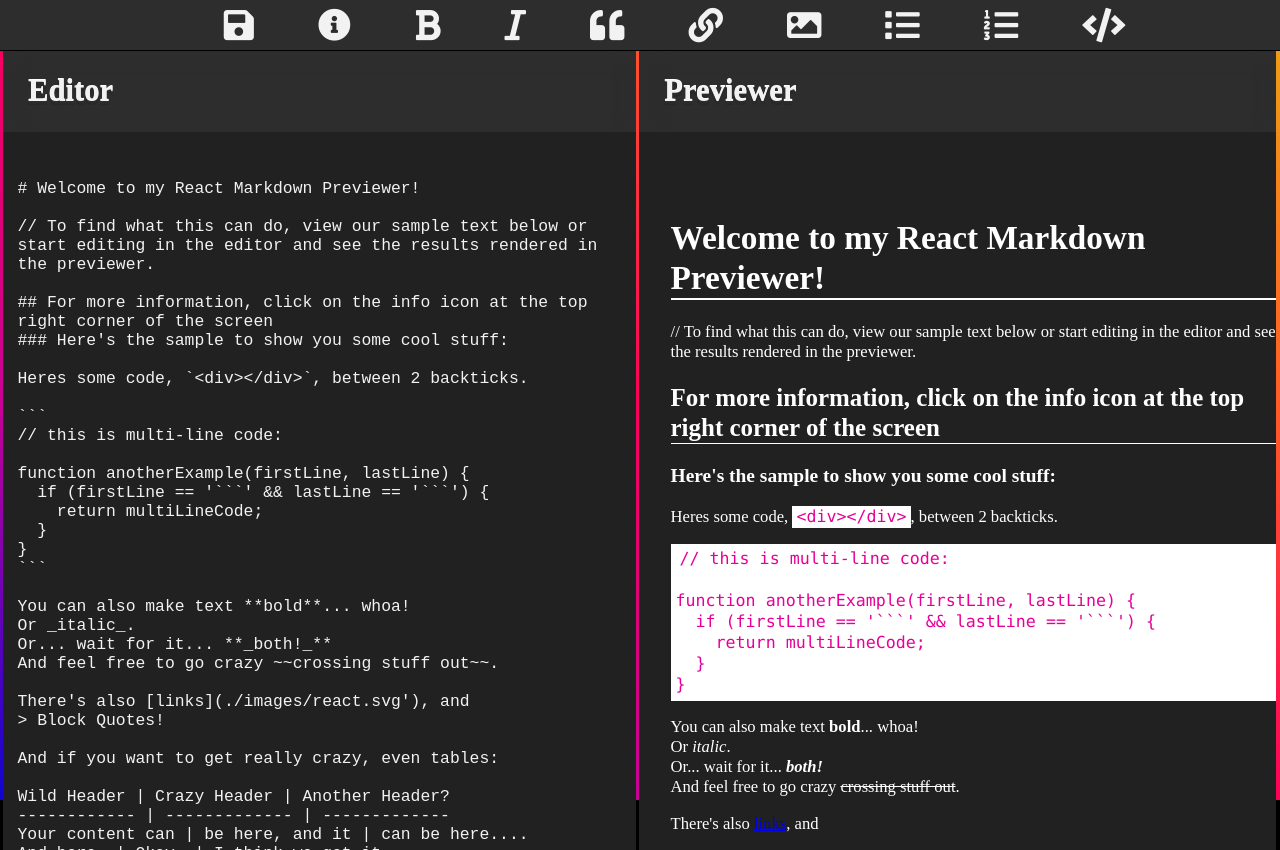
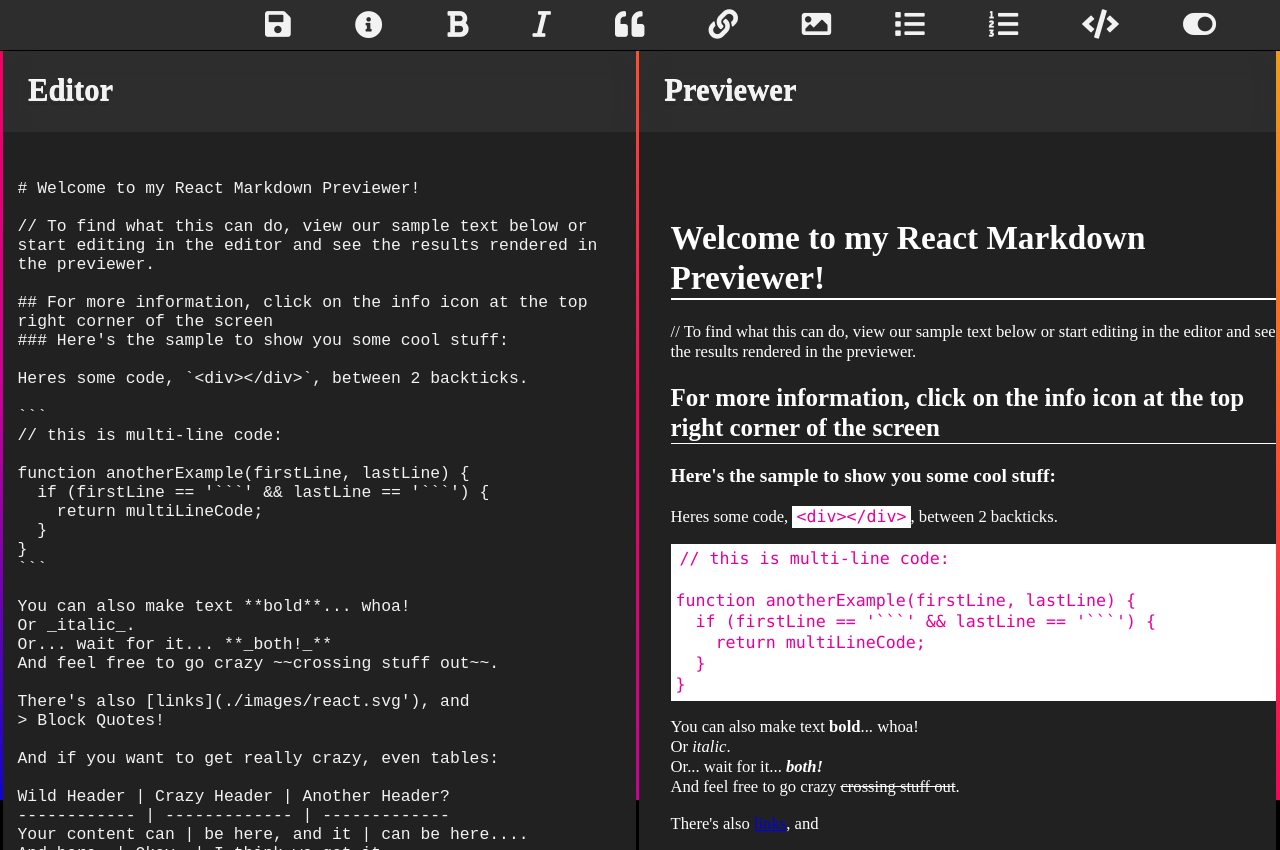
Before and after one commit to 1XWebbyX1/markdown-previewer-pwa, a React (Create React App) app: page / in a window 1280 px wide. Built offline with nearby package versions, Linux system fonts and the light colour scheme; a web font is replaced by a local one.

Commit message:
fix textarea focus

```diff
--- a/src/components/Background.js
+++ b/src/components/Background.js
@@ -1,9 +1,9 @@
 import React from 'react'
 import $ from 'jquery'
 import asyncComponent from './asyncComponent/async'
-import '@fortawesome/fontawesome-free/css/all.css'
+import SessionStorageManager from './sessionStorageManager'
 
-
+const SSM = new SessionStorageManager();
 
 //async imports -____________________________________________________________
 const Editor = asyncComponent(() =>
@@ -13,6 +13,10 @@ const Editor = asyncComponent(() =>
 const Preview = asyncComponent(() =>
        import('./Previewer').then(module => module.default)
        );
+
+const Taskbar = asyncComponent(() =>
+      import('./Taskbar').then(module => module.default)
+      );
 
 var placeholder;
  import('../data/strings')
@@ -132,7 +136,7 @@ class Background extends React.Component {
 insertAtCursor(value){
   var field = document.getElementById('textarea');
   if(document.selection){ //older IE support
-    field.focus();
+    field.focus({preventScroll:true});
     var selection = document.selection.createRange();
     selection.text = value;
   }else if(field.selectionStart || field.selectionStart == '0'){ //other browser support
@@ -141,7 +145,7 @@ insertAtCursor(value){
     let endPos = field.selectionEnd;
     let index = /[^`>*_\s-(1. )]/i.exec(value).index;
     field.value = field.value.substring(0, startPos) + value + field.value.substring(endPos, field.value.length);
-    field.focus();
+    field.focus({preventScroll:true});
     this.setTextSelect(startPos + index, startPos + value.length - index);
   }else {
     field.value += value;
@@ -153,12 +157,10 @@ setTextSelect(caretStart, caretEnd){
   var field = document.getElementById('textarea');
   if(caretStart == -1){
     caretStart = SSM.get('position');
-    field.focus();
     field.setSelectionRange(caretStart, caretStart);
   }else if(field.selectionStart){
-    field.focus();
     field.setSelectionRange(caretStart, caretEnd);
-  }else field.focus();
+  }
 }
 
 getSelectionText(){
@@ -203,7 +205,7 @@ handleClick(e){
       startPos, endPos
     );
 
-    // INSERT / UNDO INSERT MARKUP TEMPLATE
+    // INSERT / UNDO INSERT
    if (this.state.lastClicked == 'insert' || this.state.lastClicked == 'undo insert') {
      if (this.state.lastClicked == 'insert' && lastStyle == e.target.className) {
        var value = field.value.substring(0, startPos - SSM.get('insert').length) + field.value.substring(startPos - SSM.get('insert').length).replace(SSM.get('insert'), '');
@@ -211,7 +213,7 @@ handleClick(e){
        this.setState({
           lastClicked: 'undo insert'
         });
-       setTimeout( () => this.setTextSelect(-1, -1), 100); //update the caret position
+       setTimeout( () => this.setTextSelect(-1, -1), 0); //update the caret position
      } else {
        this.inserter(stylePhrase, e.target.className);
      }
@@ -257,19 +259,7 @@ save(){
   render() {
     return (
        <div class="back">
-         <div id='taskbar'>
-          <i id="save" class='fa fa-save' onClick={this.save}></i>
-          <i id="info" onClick={this.toggleInfo} class='fa fa-info-circle'></i>
-          <i id="bold" onClick={this.handleClick} className='fa fa-bold'></i>
-          <i id="italic" onClick={this.handleClick} className='fa fa-italic'></i>
-          <i id="quote" onClick={this.handleClick} className='fa fa-quote-left'></i>
-          <i id="link" onClick={this.handleClick} className='fa fa-link'></i>
-          <i id="picture" onClick={this.handleClick} className='fa fa-image'></i>
-          <i  onClick={this.handleClick} className="fa fa-list"/>
-          <i  onClick={this.handleClick} className="fa fa-list-ol"/>
-          <i  onClick={this.handleClick} className="fa fa-code"/>
-          <i id="theme-switch" class='fa-toggle-on' onClick={this.switchTheme}></i>
-         </div>
+         <Taskbar onClick={this.handleClick} toggleInfo={this.toggleInfo} switchTheme={this.switchTheme} save={this.save} />
         <div class="parent">
          <Editor markdown={this.props.markdown} onChange={this.handleChange} onClick={this.goEditorFullScreen}/>
          <Preview markdown={this.props.markdown} onClick={this.goPreviewFullScreen}/>
@@ -280,36 +270,5 @@ save(){
 };
 
 
-class SessionStorageManager {
-
-  insertCaretStore(p1, p2, p3, p4){
-    this.p1 = sessionStorage.setItem('startPos', p1);
-    this.p2 = sessionStorage.setItem('endPos', p2);
-    this.p3 = sessionStorage.setItem('undoStart', p3);
-    this.p4 = sessionStorage.setItem('undoEnd', p4);
-  }
-
-  selectionCaretStore(p12, p13, p14){
-    this.p12 = sessionStorage.setItem('style', p12);
-    this.p13 = sessionStorage.setItem('lastStartPos', p13);
-    this.p14 = sessionStorage.setItem('lastSelection', p14);
-  }
-
-  save(key, item){
-    sessionStorage.setItem(key, item);
-  }
-
-  get(key){
-    return sessionStorage.getItem(key);
-  }
-
-  clear(key){
-    sessionStorage.removeItem(key);
-  }
-}
-
-const SSM = new SessionStorageManager();
-
-
 
 export default Background;
--- /dev/null
+++ b/src/components/Taskbar.js
@@ -0,0 +1,25 @@
+import React from 'react'
+import '@fortawesome/fontawesome-free/css/all.css'
+
+
+class Taskbar extends React.Component{
+  render(){
+    return(
+      <div id='taskbar'>
+       <i id="save" class='fa fa-save' onClick={this.props.save}></i>
+       <i id="info" onClick={this.props.toggleInfo} class='fa fa-info-circle'></i>
+       <i id="bold" onClick={this.props.onClick} className='fa fa-bold'></i>
+       <i id="italic" onClick={this.props.onClick} className='fa fa-italic'></i>
+       <i id="quote" onClick={this.props.onClick} className='fa fa-quote-left'></i>
+       <i id="link" onClick={this.props.onClick} className='fa fa-link'></i>
+       <i id="picture" onClick={this.props.onClick} className='fa fa-image'></i>
+       <i  onClick={this.props.onClick} className="fa fa-list"/>
+       <i  onClick={this.props.onClick} className="fa fa-list-ol"/>
+       <i  onClick={this.props.onClick} className="fa fa-code"/>
+       <i id="theme-switch" class='fa fa-toggle-on' onClick={this.props.switchTheme}></i>
+      </div>
+    )
+  }
+}
+
+export default Taskbar;
--- /dev/null
+++ b/src/components/sessionStorageManager.js
@@ -0,0 +1,30 @@
+class SessionStorageManager {
+
+  insertCaretStore(p1, p2, p3, p4){
+    this.p1 = sessionStorage.setItem('startPos', p1);
+    this.p2 = sessionStorage.setItem('endPos', p2);
+    this.p3 = sessionStorage.setItem('undoStart', p3);
+    this.p4 = sessionStorage.setItem('undoEnd', p4);
+  }
+
+  selectionCaretStore(p12, p13, p14){
+    this.p12 = sessionStorage.setItem('style', p12);
+    this.p13 = sessionStorage.setItem('lastStartPos', p13);
+    this.p14 = sessionStorage.setItem('lastSelection', p14);
+  }
+
+  save(key, item){
+    sessionStorage.setItem(key, item);
+  }
+
+  get(key){
+    return sessionStorage.getItem(key);
+  }
+
+  clear(key){
+    sessionStorage.removeItem(key);
+  }
+}
+
+
+export default SessionStorageManager;
--- a/src/sass/02-components/Background.scss
+++ b/src/sass/02-components/Background.scss
@@ -19,64 +19,7 @@
   background-image: var(--back);
   transition: background-image 1s;
 
-  #taskbar{
-    position: fixed;
-    height: 50px;
-    width: 100%;
-    margin: 0;
-    display: flex;
-    justify-content: flex-end;
-    align-items: center;
-    background: var(--toolbar);
-    color: var(--textFont);
-    border-bottom: .5px solid black;
 
-    >i {
-      z-index: 99;
-      margin-right: 5%;
-      font-size: calc(1.3em + 1vmax);
-      cursor: pointer;
-      &:hover {
-        transform: scale(1.2);
-      }
-    }
-
-  #theme-switch {
-    z-index: 99;
-    margin-right: 5%;
-    font-size: calc(1.3em + 1vmax);
-    cursor: pointer;
-    &:hover {
-      transform: scale(1.2);
-    }
-  }
-
-  #save {
-    z-index: 99;
-    margin-right: 5%;
-    font-size: calc(1.3em + 1vmax);
-    cursor: pointer;
-    &:hover {
-      transform: scale(1.2);
-    }
-  }
-
-
-
-  #info {
-    margin-top: -0.5%;
-    margin-right: 5%;
-    font-size: calc(1.2em + 1vmax);
-    cursor: pointer;
-    padding-top: 0.5%;
-    z-index: 99;
-
-    &:hover {
-      transform: scale(1.2);
-      color: #0073e6;
-    }
-  }
-}
 
   .parent{
     display: flex;
--- /dev/null
+++ b/src/sass/02-components/Taskbar.scss
@@ -0,0 +1,37 @@
+#taskbar{
+  position: fixed;
+  height: 50px;
+  width: 100%;
+  margin: 0;
+  overflow-x: scroll;
+  display: flex;
+  justify-content: flex-end;
+  align-items: center;
+  background: var(--toolbar);
+  color: var(--textFont);
+  border-bottom: .5px solid black;
+
+  >i {
+    z-index: 99;
+    margin-right: 5%;
+    font-size: calc(1em + 1vmax);
+    cursor: pointer;
+    &:hover {
+      transform: scale(1.2);
+    }
+  }
+
+#info {
+  margin-top: -0.5%;
+  margin-right: 5%;
+  font-size: calc(0.9em + 1vmax);
+  cursor: pointer;
+  padding-top: 0.5%;
+  z-index: 99;
+
+  &:hover {
+    transform: scale(1.2);
+    color: #0073e6;
+  }
+}
+}
--- a/src/sass/04-tools/_media-queries.scss
+++ b/src/sass/04-tools/_media-queries.scss
@@ -29,6 +29,7 @@
       align-items: center;
       justify-content: space-between;
       .arrows{
+        display: inline-block;
         padding-right: 4%;
       }
       h3 {
@@ -57,6 +58,7 @@
       align-items: center;
       justify-content: space-between;
       .arrows{
+        display: inline-block;
         padding-right: 4%;
       }
       h3 {
@@ -66,12 +68,10 @@
         text-shadow: 0 -1px 0 #fff, 0 1px 0 #2e2e2e, 0 2px 0 #2c2c2c;
       }
     }
+  }
+}
 
-  }
-
-
-
-  body .back #theme-switch {
+/*  body .back #theme-switch {
     top: 10px;
     left: 82%;
     font-size: 3vmax;
@@ -96,4 +96,4 @@
     left: 88%;
   }
 
-}
+}*/
--- a/src/sass/main.scss
+++ b/src/sass/main.scss
@@ -16,6 +16,7 @@
 
 @import
     '02-components/Background',
+    '02-components/Taskbar',
     '02-components/Editor',
     '02-components/Previewer',
     '02-components/Toolbar';
```
